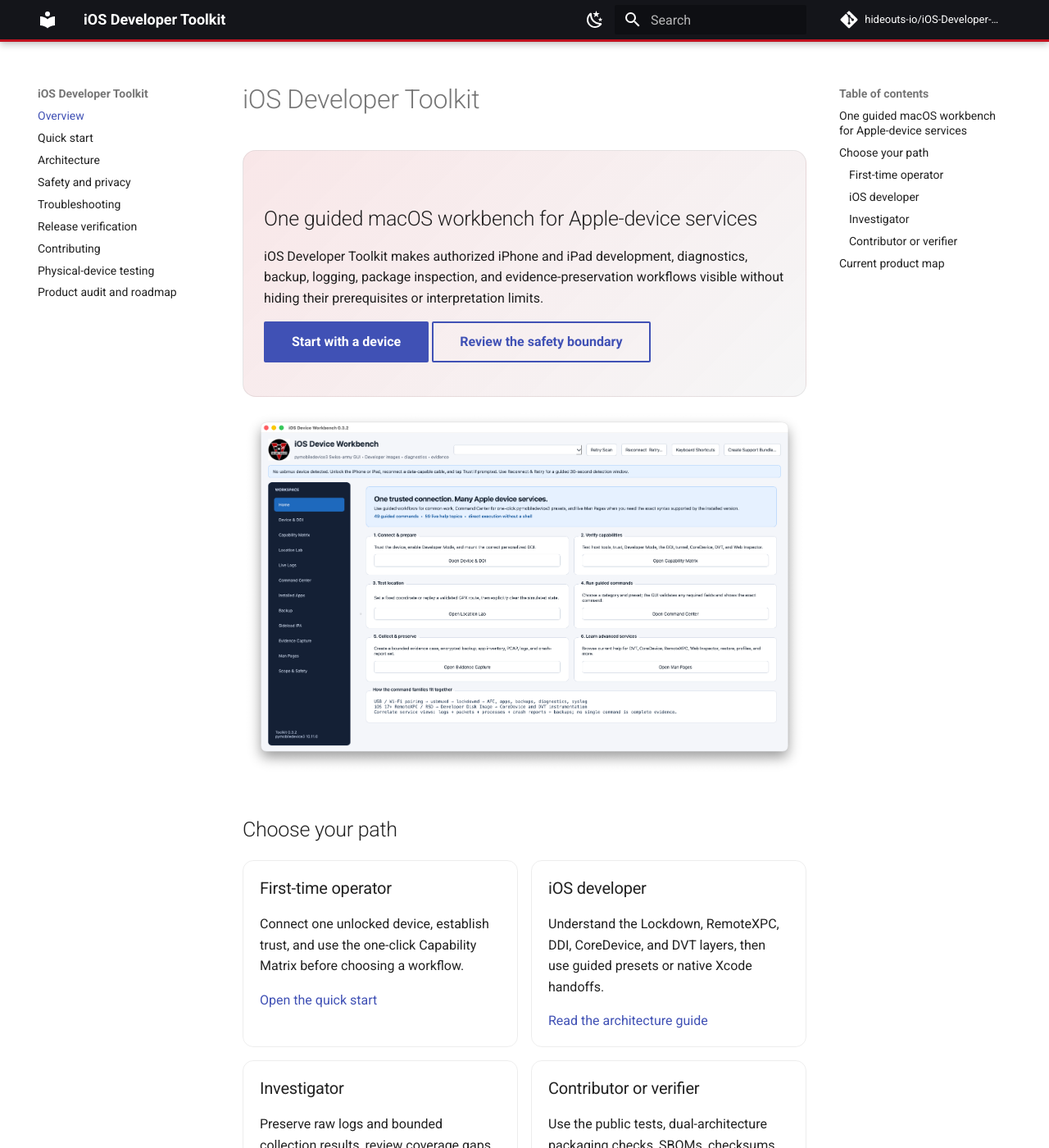
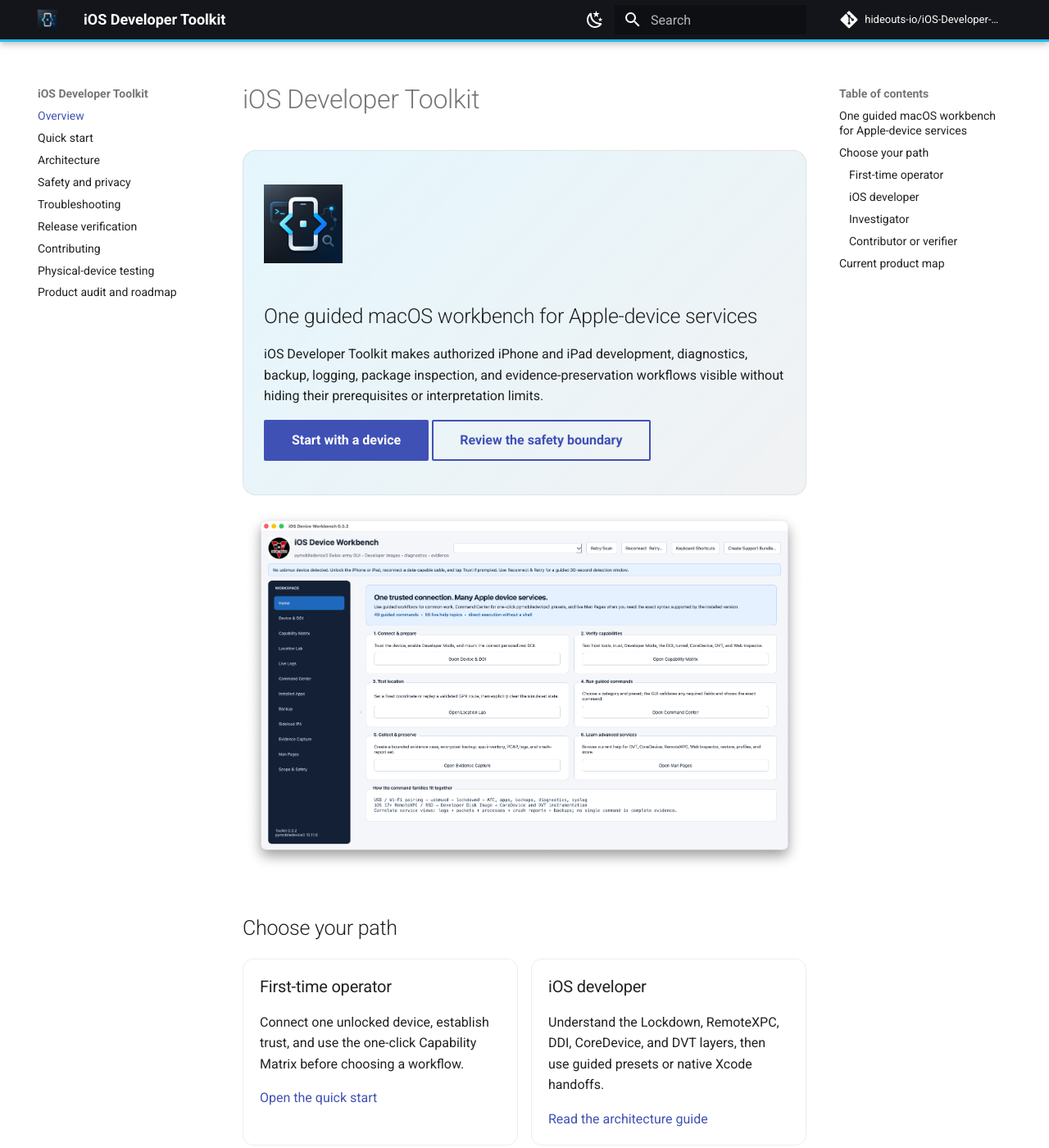
Before and after one commit to hideouts-io/iOS-Developer-Toolkit, an MkDocs documentation site: the page built from docs/index.md, in a window 1280 px wide and 1400 px high. Shown: the whole window at 82% size. Built offline with MkDocs 1.6.1 and Material for MkDocs 9.7.7, drawn with Linux system fonts in a browser that asks for light colours; comment, search, counter and statistics services are not loaded.

Commit message:
Apply Python toolkit branding pack

```diff
--- a/docs/index.md
+++ b/docs/index.md
@@ -1,6 +1,8 @@
 # iOS Developer Toolkit
 
 <div class="toolkit-hero" markdown>
+
+![iOS Developer Toolkit logo](assets/logo-256.png){ width="96" }
 
 ## One guided macOS workbench for Apple-device services
 
--- a/docs/stylesheets/extra.css
+++ b/docs/stylesheets/extra.css
@@ -1,17 +1,17 @@
 :root {
-  --md-primary-fg-color: #111827;
-  --md-accent-fg-color: #c1121f;
+  --md-primary-fg-color: #101f34;
+  --md-accent-fg-color: #087ec9;
 }
 
 .md-header {
-  border-bottom: 3px solid #c1121f;
+  border-bottom: 3px solid #23b9ed;
 }
 
 .toolkit-hero {
   border: 1px solid var(--md-default-fg-color--lightest);
   border-radius: 0.8rem;
   padding: 1.25rem;
-  background: linear-gradient(135deg, rgba(193, 18, 31, 0.1), rgba(17, 24, 39, 0.04));
+  background: linear-gradient(135deg, rgba(35, 185, 237, 0.12), rgba(16, 31, 52, 0.06));
 }
 
 .toolkit-grid {
--- a/mkdocs.yml
+++ b/mkdocs.yml
@@ -11,6 +11,8 @@
 theme:
   name: material
   language: en
+  logo: assets/logo-256.png
+  favicon: assets/favicon-32.png
   features:
     - content.code.copy
     - navigation.footer
@@ -23,14 +25,14 @@
     - media: "(prefers-color-scheme: light)"
       scheme: default
       primary: black
-      accent: red
+      accent: light blue
       toggle:
         icon: material/weather-night
         name: Use dark mode
     - media: "(prefers-color-scheme: dark)"
       scheme: slate
       primary: black
-      accent: red
+      accent: light blue
       toggle:
         icon: material/weather-sunny
         name: Use light mode
```
Also changed, not shown: README.md (+1 -1 lines), docs/assets/favicon-32.png (added), docs/assets/logo-256.png (added), docs/assets/social-preview.png (added), ios_developer_toolkit/assets/iosdevtoolkit.png, 1 other file.
